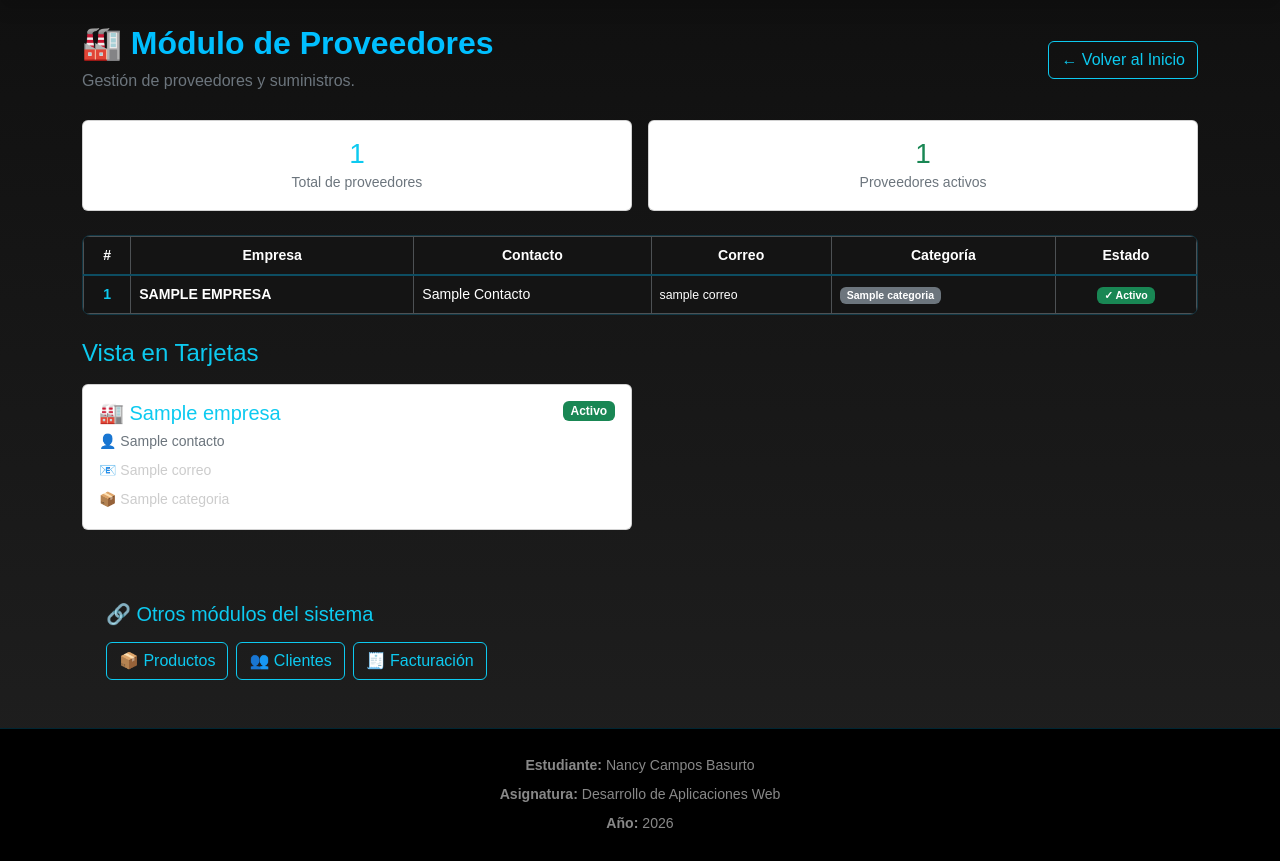
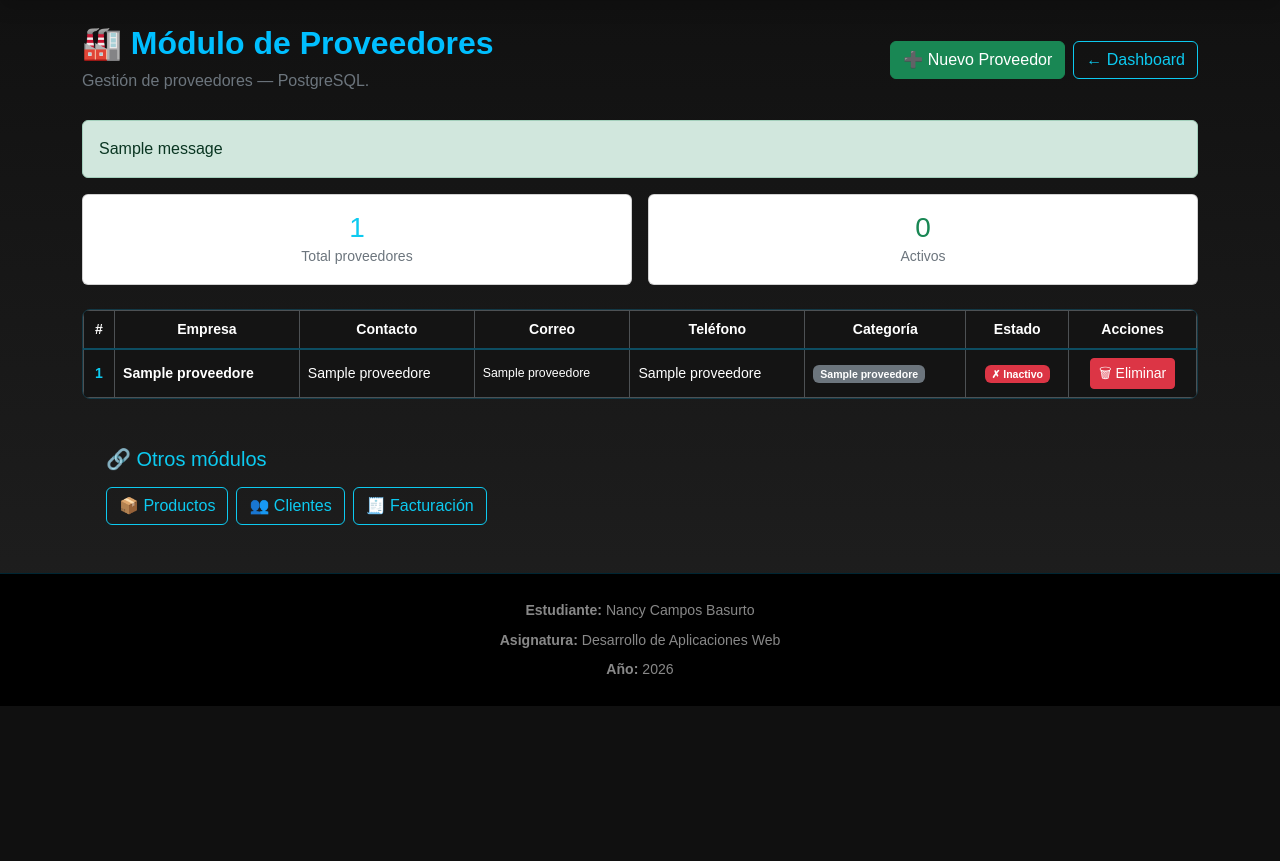
Before and after one commit to Nanmary49/2626---DESARROLLO-DE-APLICACIONES-WEB, a Flask app: page /proveedores in a window 1280 px wide. Shown: the part 258-1119 px from the top of the page. After the commit the page ends 964 px from the top, so only its background shows below. Run offline with Flask 3, Linux system fonts and the light colour scheme; a user stored in the database is signed in; tables that the repository leaves empty hold one stand-in row (values such as "Sample post"); one stand-in notice (Sample message) is shown; a database or web service that is not in the repository returns one stand-in record (values such as "Sample title"); some libraries are stand-ins or nearby versions.

Commit message:
Semana 15 - PostgreSQL Render deploy CRUD completo

```diff
--- a/templates/proveedores.html
+++ b/templates/proveedores.html
@@ -8,18 +8,29 @@
     <div class="d-flex justify-content-between align-items-center mb-4 flex-wrap gap-2">
         <div>
             <h2 class="mb-1">🏭 Módulo de Proveedores</h2>
-            <p class="text-secondary mb-0">Gestión de proveedores y suministros.</p>
+            <p class="text-secondary mb-0">Gestión de proveedores — PostgreSQL.</p>
         </div>
-        <a href="{{ url_for('index') }}" class="btn btn-outline-info">← Volver al Inicio</a>
+        <div class="d-flex gap-2">
+            <a href="/proveedores/nuevo" class="btn btn-success">➕ Nuevo Proveedor</a>
+            <a href="/dashboard" class="btn btn-outline-info">← Dashboard</a>
+        </div>
     </div>
 
-    <!-- Tarjetas de resumen -->
+    {% with messages = get_flashed_messages(with_categories=true) %}
+        {% if messages %}
+            {% for category, message in messages %}
+                <div class="alert alert-{{ category }} mb-3">{{ message }}</div>
+            {% endfor %}
+        {% endif %}
+    {% endwith %}
+
+    <!-- Tarjetas resumen -->
     <div class="row g-3 mb-4">
         <div class="col-md-6">
             <div class="card text-center modulo-card">
                 <div class="card-body py-3">
                     <h3 class="text-info mb-0">{{ proveedores | length }}</h3>
-                    <small class="text-secondary">Total de proveedores</small>
+                    <small class="text-secondary">Total proveedores</small>
                 </div>
             </div>
         </div>
@@ -27,15 +38,19 @@
             <div class="card text-center modulo-card">
                 <div class="card-body py-3">
                     <h3 class="text-success mb-0">
-                        {{ proveedores | selectattr('estado', 'equalto', 'Activo') | list | length }}
+                        {% set count = 0 %}
+                        {% for p in proveedores %}
+                            {% if p[6] == 'Activo' %}{% set count = count + 1 %}{% endif %}
+                        {% endfor %}
+                        {{ count }}
                     </h3>
-                    <small class="text-secondary">Proveedores activos</small>
+                    <small class="text-secondary">Activos</small>
                 </div>
             </div>
         </div>
     </div>
 
-    <!-- Tabla de proveedores -->
+    <!-- Tabla proveedores -->
     <div class="tabla-wrapper mb-4">
         <table class="table table-dark table-hover table-bordered mb-0 align-middle">
             <thead>
@@ -44,64 +59,56 @@
                     <th>Empresa</th>
                     <th>Contacto</th>
                     <th>Correo</th>
+                    <th>Teléfono</th>
                     <th>Categoría</th>
                     <th>Estado</th>
+                    <th>Acciones</th>
                 </tr>
             </thead>
             <tbody>
-                {% for proveedor in proveedores %}
+                {% if proveedores %}
+                    {% for p in proveedores %}
                     <tr>
-                    <td class="text-center text-info fw-bold">{{ proveedor.id }}</td>
-                    <td class="fw-semibold">{{ proveedor.empresa | upper }}</td>
-                    <td>{{ proveedor.contacto | title }}</td>
-                    <td class="small">{{ proveedor.correo | lower }}</td>
-                    <td><span class="badge bg-secondary">{{ proveedor.categoria }}</span></td>
+                        <td class="text-center text-info fw-bold">{{ p[0] }}</td>
+                        <td class="fw-semibold">{{ p[1] }}</td>
+                        <td>{{ p[2] }}</td>
+                        <td class="small">{{ p[3] }}</td>
+                        <td>{{ p[4] }}</td>
+                        <td><span class="badge bg-secondary">{{ p[5] }}</span></td>
                         <td class="text-center">
-                        {% if proveedor.estado == 'Activo' %}
+                            {% if p[6] == 'Activo' %}
                                 <span class="badge bg-success">✓ Activo</span>
                             {% else %}
                                 <span class="badge bg-danger">✗ Inactivo</span>
                             {% endif %}
                         </td>
+                        <td class="text-center">
+                            <form action="/proveedores/eliminar/{{ p[0] }}"
+                                  method="POST" style="display:inline;"
+                                  onsubmit="return confirm('¿Eliminar este proveedor?');">
+                                <input type="hidden" name="csrf_token" value="{{ csrf_token() }}">
+                                <button type="submit" class="btn btn-danger btn-sm">🗑 Eliminar</button>
+                            </form>
+                        </td>
                     </tr>
                     {% endfor %}
+                {% else %}
+                    <tr>
+                        <td colspan="8" class="text-center text-secondary fst-italic py-4">
+                            No hay proveedores. <a href="/proveedores/nuevo" class="text-info">Registra el primero.</a>
+                        </td>
+                    </tr>
+                {% endif %}
             </tbody>
         </table>
     </div>
 
-    <!-- Tarjetas de proveedores -->
-    <h4 class="mt-4 mb-3 text-info">Vista en Tarjetas</h4>
-    <div class="row g-3">
-        {% for proveedor in proveedores %}
-        <div class="col-md-6">
-            <div class="card modulo-card h-100">
-                <div class="card-body">
-                    <div class="d-flex justify-content-between align-items-start">
-                        <h5 class="card-title text-info mb-1">
-                            🏭 {{ proveedor.empresa }}
-                        </h5>
-                        {% if proveedor.estado == 'Activo' %}
-                            <span class="badge bg-success">Activo</span>
-                        {% else %}
-                            <span class="badge bg-danger">Inactivo</span>
-                        {% endif %}
-                    </div>
-                    <p class="small text-secondary mb-1">👤 {{ proveedor.contacto }}</p>
-                    <p class="small mb-1">📧 {{ proveedor.correo }}</p>
-                    <p class="small mb-0">📦 {{ proveedor.categoria }}</p>
-                </div>
-            </div>
-        </div>
-        {% endfor %}
-    </div>
-
-    <!-- Navegación entre módulos -->
-    <div class="mt-5 p-4 modulo-nav rounded">
-        <h5 class="text-info mb-3">🔗 Otros módulos del sistema</h5>
+    <div class="mt-4 p-4 modulo-nav rounded">
+        <h5 class="text-info mb-3">🔗 Otros módulos</h5>
         <div class="d-flex flex-wrap gap-2">
-            <a href="{{ url_for('productos') }}" class="btn btn-outline-info">📦 Productos</a>
-            <a href="{{ url_for('clientes') }}" class="btn btn-outline-info">👥 Clientes</a>
-            <a href="{{ url_for('facturacion') }}" class="btn btn-outline-info">🧾 Facturación</a>
+            <a href="/productos" class="btn btn-outline-info">📦 Productos</a>
+            <a href="/clientes" class="btn btn-outline-info">👥 Clientes</a>
+            <a href="/facturacion" class="btn btn-outline-info">🧾 Facturación</a>
         </div>
     </div>
 
```
Also changed, not shown: templates/clientes.html (+59 -19 lines), templates/facturacion.html (+16 -83 lines), templates/productos.html (+23 -37 lines). Lines whose indentation alone changed are shown as unchanged.
